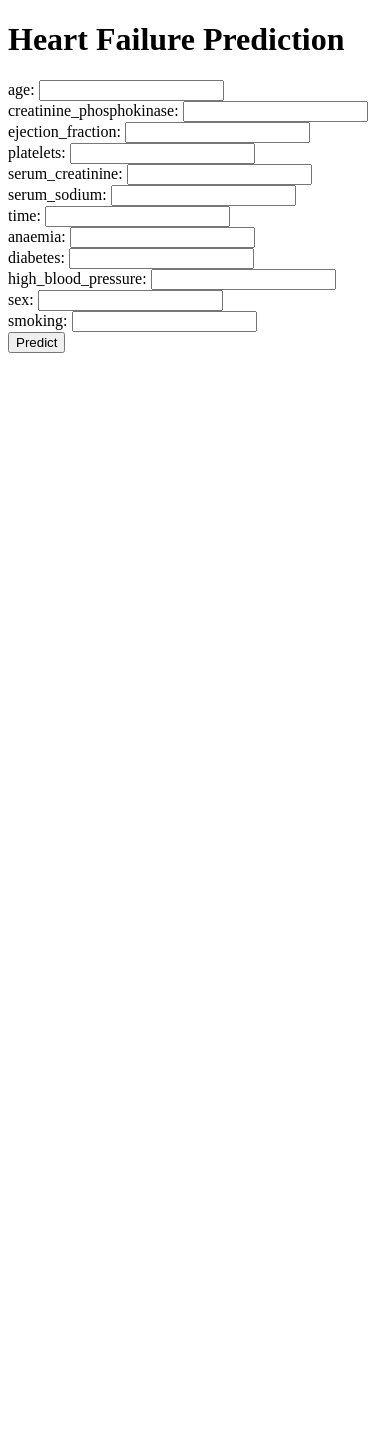
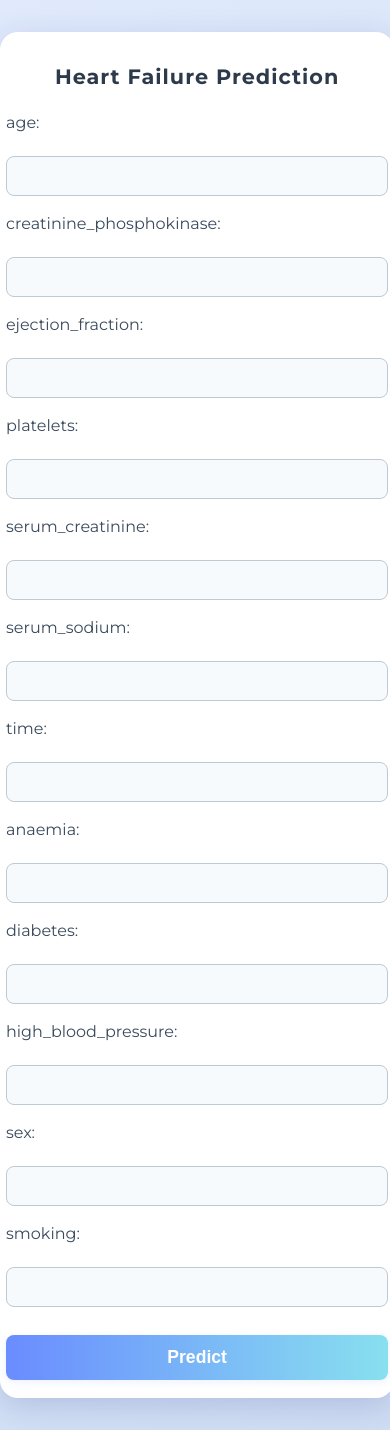
Before and after one commit to MarisaOishy/Heart-_Failure-_Prediction, a Flask app: page / in a window 390 px wide. Before the commit the page ends 353 px from the top, so only its background shows below. Run offline with Flask 3, Linux system fonts and the light colour scheme; parts of the project's set-up code (start-up, migrations or seed data) failed here and were passed over.

Commit message:
done yeeeeee

```diff
--- a/templates/index.html
+++ b/templates/index.html
@@ -2,18 +2,120 @@
 <html>
 <head>
     <title>Heart Failure Prediction</title>
+    <meta name="viewport" content="width=device-width, initial-scale=1.0">
+    <link href="https://fonts.googleapis.com/css?family=Montserrat:400,700&display=swap" rel="stylesheet">
+    <style>
+        body {
+            background: linear-gradient(135deg, #e0eafc 0%, #cfdef3 100%);
+            font-family: 'Montserrat', Arial, sans-serif;
+            margin: 0;
+            padding: 0;
+            min-height: 100vh;
+            display: flex;
+            flex-direction: column;
+            align-items: center;
+            justify-content: center;
+        }
+        .container {
+            background: #fff;
+            border-radius: 18px;
+            box-shadow: 0 8px 32px 0 rgba(31, 38, 135, 0.18);
+            padding: 40px 32px 32px 32px;
+            max-width: 400px;
+            width: 100%;
+            margin: 32px auto;
+            animation: fadeIn 1.2s;
+        }
+        @keyframes fadeIn {
+            from { opacity: 0; transform: translateY(40px); }
+            to { opacity: 1; transform: translateY(0); }
+        }
+        h1 {
+            text-align: center;
+            color: #2d3a4b;
+            margin-bottom: 24px;
+            font-weight: 700;
+            letter-spacing: 1px;
+        }
+        form {
+            display: flex;
+            flex-direction: column;
+            gap: 18px;
+        }
+        label {
+            font-size: 1rem;
+            color: #3a4a5d;
+            margin-bottom: 6px;
+            font-weight: 500;
+        }
+        input[type="text"] {
+            padding: 10px 12px;
+            border: 1px solid #bfc9d1;
+            border-radius: 8px;
+            font-size: 1rem;
+            background: #f7fafd;
+            transition: border 0.2s, box-shadow 0.2s;
+        }
+        input[type="text"]:focus {
+            border: 1.5px solid #6a8cff;
+            outline: none;
+            box-shadow: 0 0 0 2px #e0eafc;
+        }
+        input[type="submit"] {
+            background: linear-gradient(90deg, #6a8cff 0%, #88e0ef 100%);
+            color: #fff;
+            border: none;
+            border-radius: 8px;
+            padding: 12px 0;
+            font-size: 1.1rem;
+            font-weight: 700;
+            cursor: pointer;
+            margin-top: 10px;
+            box-shadow: 0 2px 8px rgba(106, 140, 255, 0.12);
+            transition: background 0.2s, transform 0.1s;
+        }
+        input[type="submit"]:hover {
+            background: linear-gradient(90deg, #88e0ef 0%, #6a8cff 100%);
+            transform: translateY(-2px) scale(1.03);
+        }
+        .prediction {
+            margin-top: 28px;
+            text-align: center;
+            font-size: 1.2rem;
+            font-weight: 600;
+            padding: 16px;
+            border-radius: 10px;
+            background: linear-gradient(90deg, #f8ffae 0%, #43c6ac 100%);
+            color: #2d3a4b;
+            box-shadow: 0 2px 8px rgba(67, 198, 172, 0.10);
+            animation: fadeIn 1.2s;
+        }
+        @media (max-width: 500px) {
+            .container {
+                padding: 18px 6px 18px 6px;
+                max-width: 98vw;
+            }
+            h1 {
+                font-size: 1.3rem;
+            }
+        }
+    </style>
 </head>
 <body>
+    <div class="container">
         <h1>Heart Failure Prediction</h1>
         <form method="post">
             {% for feature in feature_names %}
                 <label>{{ feature }}:</label>
-            <input type="text" name="{{ feature }}" required><br>
+                <input type="text" name="{{ feature }}" required>
             {% endfor %}
             <input type="submit" value="Predict">
         </form>
         {% if prediction is not none %}
-        <h2>Prediction: {{ 'Death Event' if prediction == 1 else 'No Death Event' }}</h2>
+            <div class="prediction">
+                Prediction: {{ 'Death Event' if prediction == 1 else 'No Death Event' }}
+            </div>
         {% endif %}
+    </div>
 </body>
 </html>
```
Also changed, not shown: requirements.txt (added, +7 -0 lines). Lines whose indentation alone changed are shown as unchanged.
